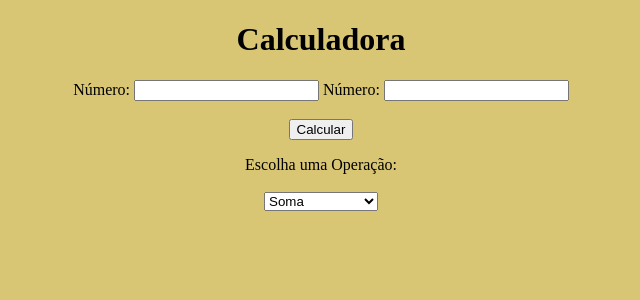
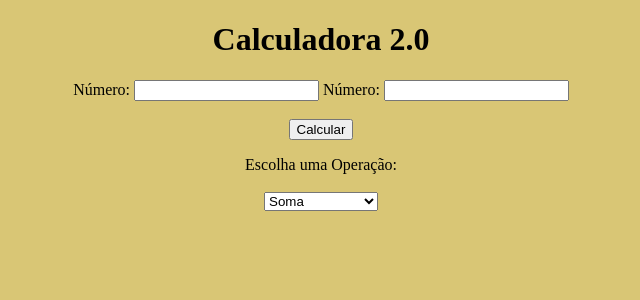
Before and after one commit to leilalves/calculadora_php, a PHP site: page / in a window 1280 px wide. Shown: the top 300 px of the page, without its empty margins (319-959 px from the left). Run offline with PHP 8.4, Linux system fonts and the light colour scheme.

Commit message:
commit de teste

```diff
--- a/index.php
+++ b/index.php
@@ -10,7 +10,8 @@
 
     <body>
 
-        <h1 style="text-align: center;"> Calculadora </h1>
+        <h1 style="text-align: center;"> Calculadora 2.0 </h1>
+        <!-- Gabi Felix -->
 
         <form style="text-align: center;" action="" method="GET">
 
```
